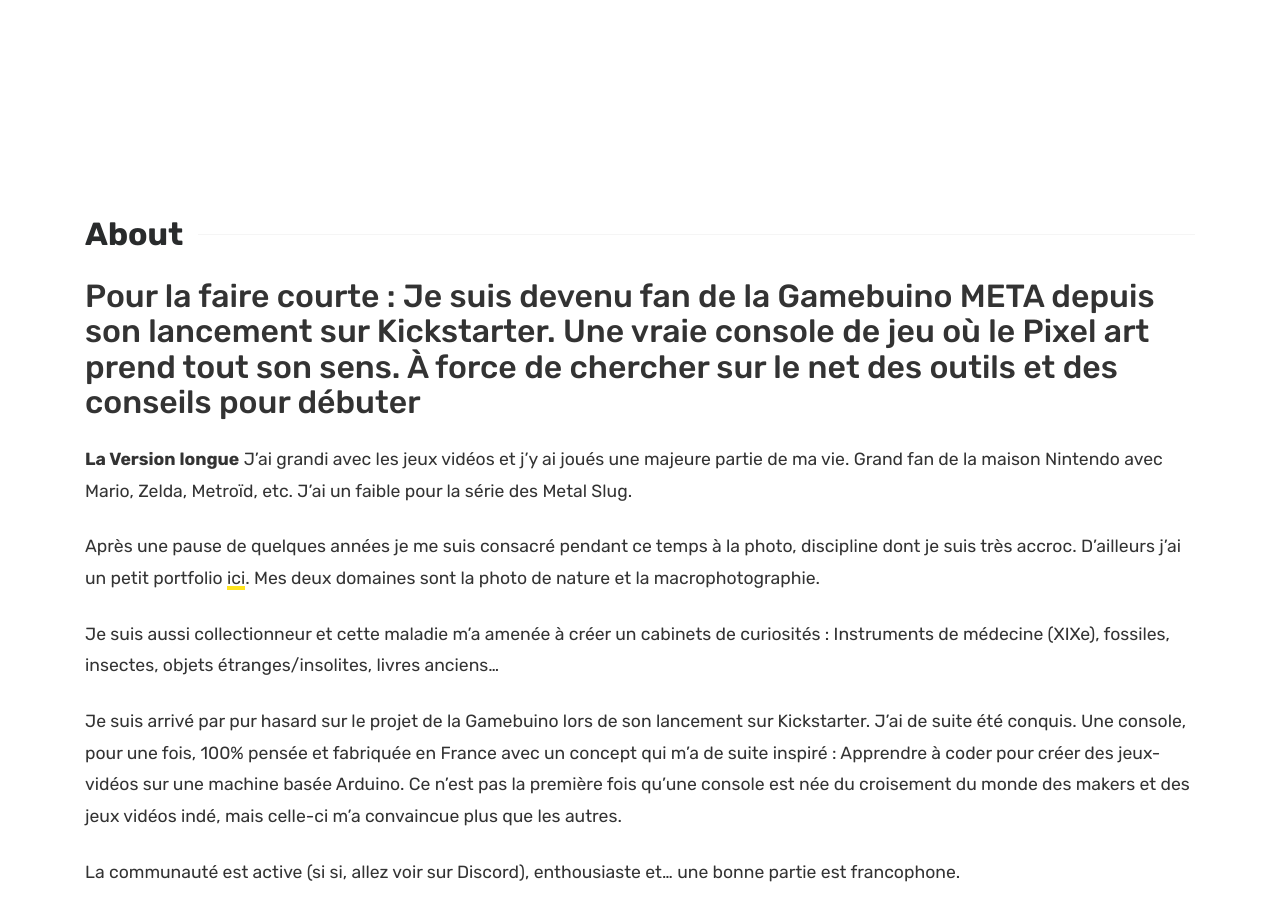
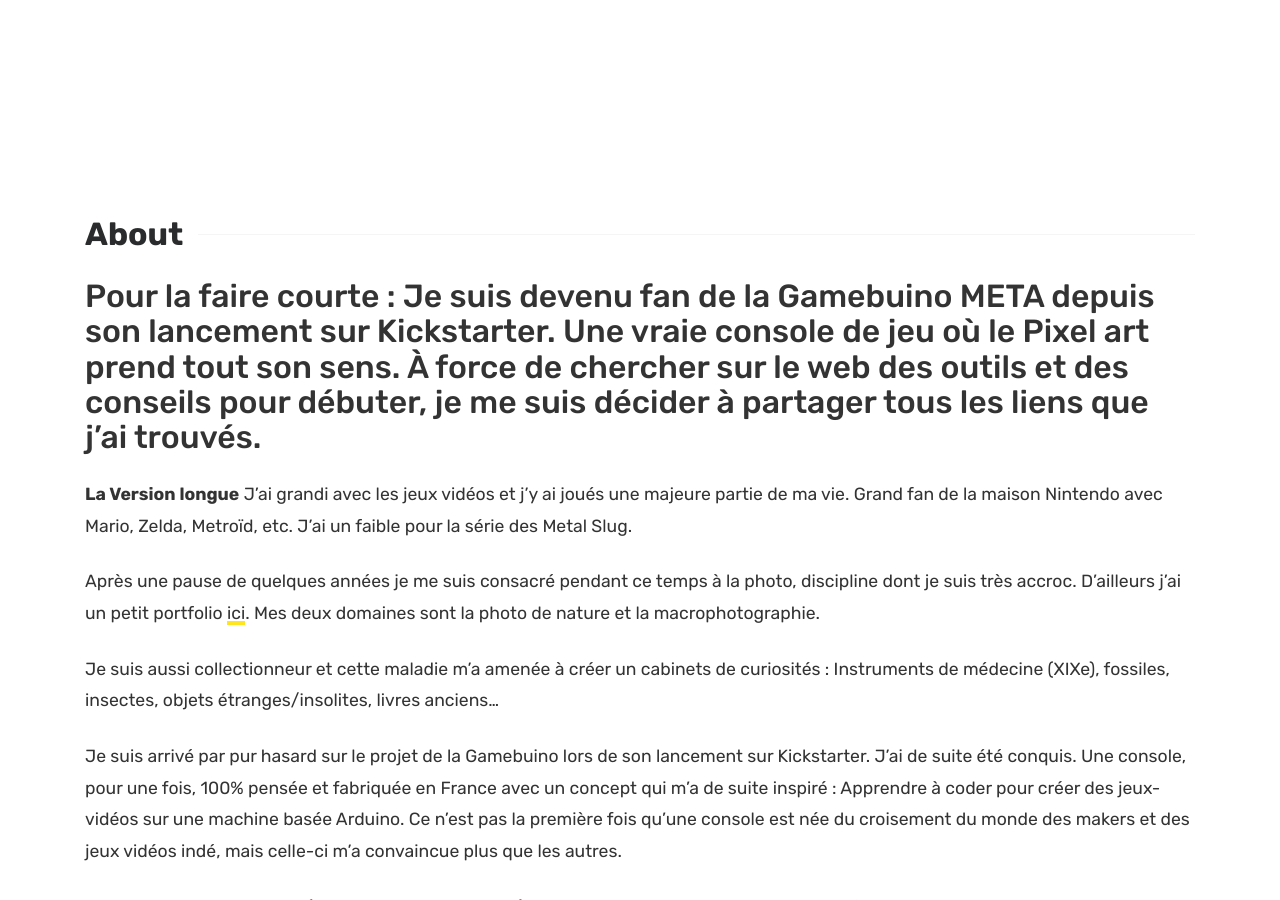
Before and after one commit to Maxibuino/PixBuino, a Jekyll site: the page built from about.md, in a window 1280 px wide and 900 px high. Built offline with Jekyll 4.4.1, drawn with Linux system fonts in a browser that asks for light colours.

Commit message:
about.md updated from https://stackedit.io/

```diff
--- a/about.md
+++ b/about.md
@@ -3,7 +3,7 @@
 title: About
 ---
 
-Pour la faire courte : Je suis devenu fan de la Gamebuino META depuis son lancement sur Kickstarter. Une vraie console de jeu où le Pixel art prend tout son sens. À force de chercher sur le net des outils et des conseils pour débuter
+Pour la faire courte : Je suis devenu fan de la Gamebuino META depuis son lancement sur Kickstarter. Une vraie console de jeu où le Pixel art prend tout son sens. À force de chercher sur le web des outils et des conseils pour débuter, je me suis décider à partager tous les liens que j'ai trouvés.
 ---
 
 **La Version longue**
```
Also changed, not shown: other parts of about.md (+1 -1 lines).
